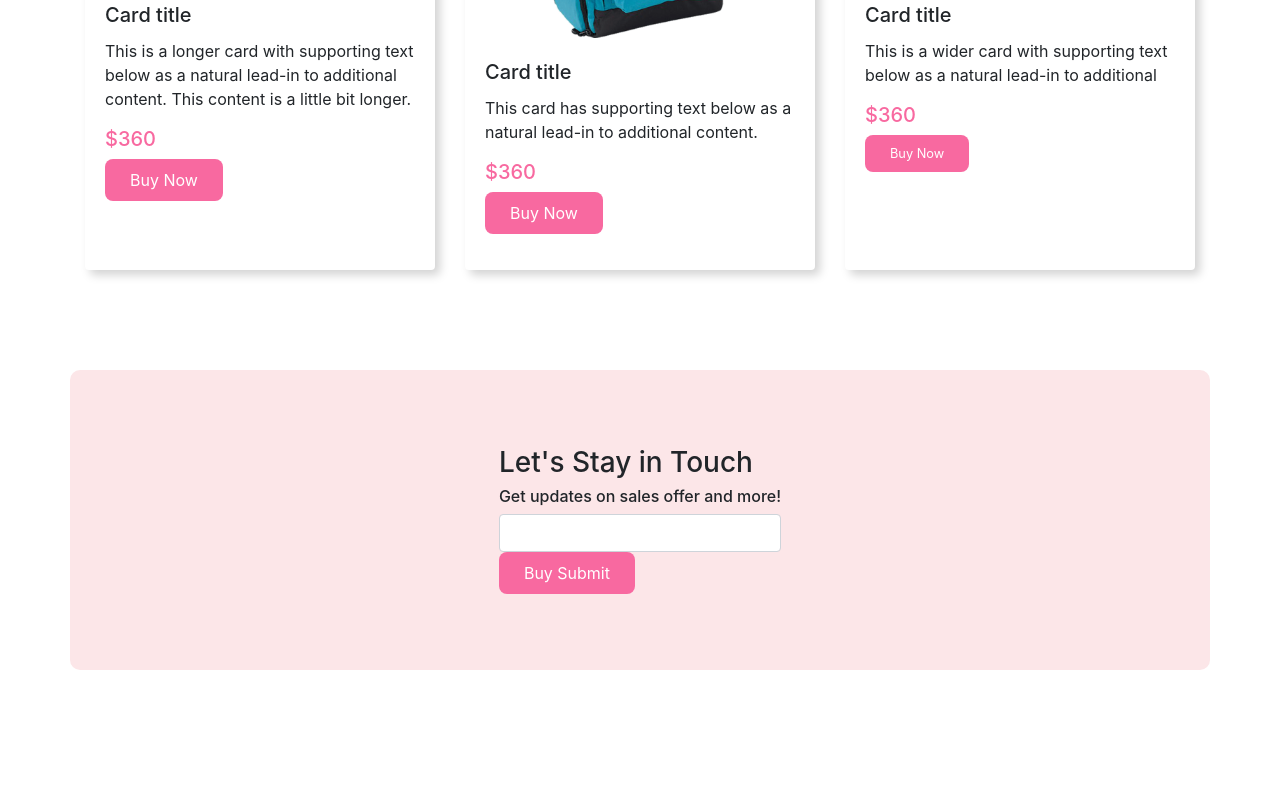
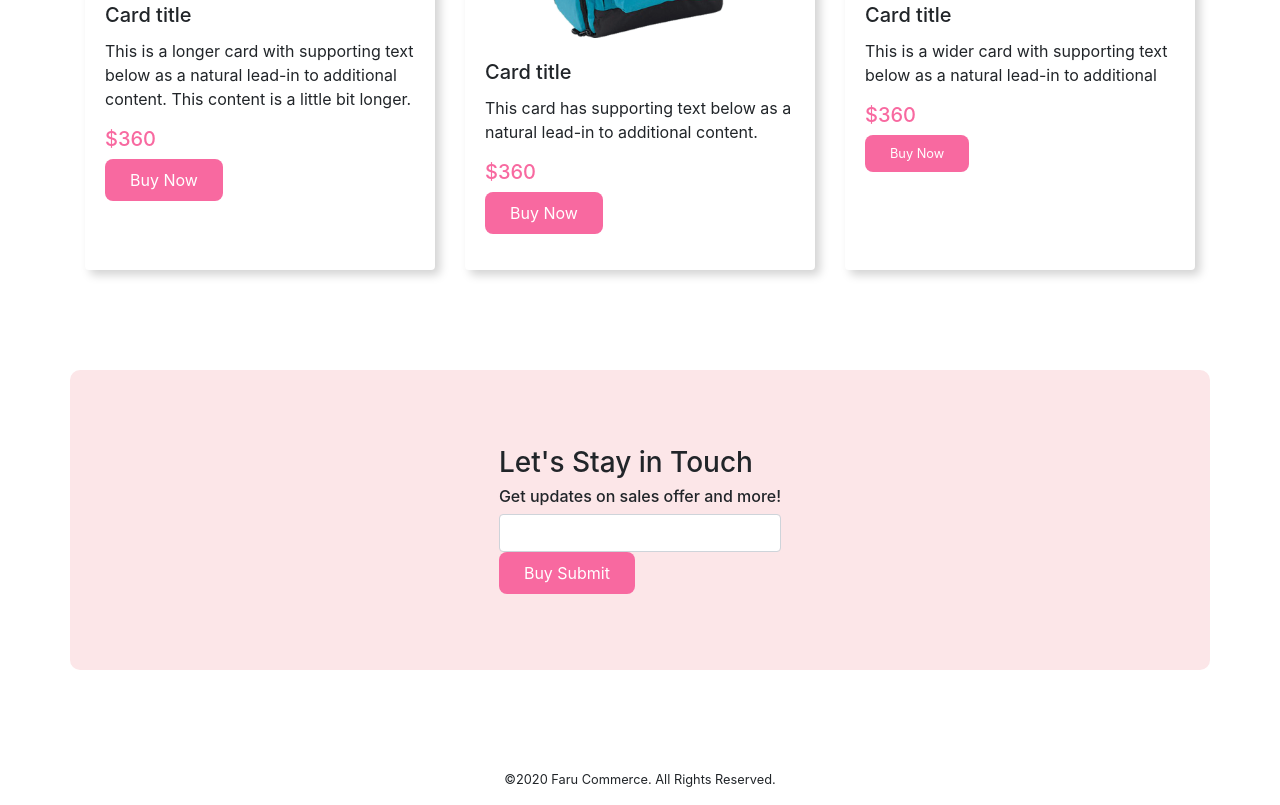
Before and after one commit to kawsarG/ecommerce-website, a plain HTML site: page index.html in a window 1280 px wide. Shown: the part 1858-2663 px from the top of the page. Before the commit the page ends 2628 px from the top, so only its background shows below. Drawn offline with nearby package versions, Linux system fonts and the light colour scheme.

Commit message:
Fully Completed Ecommerce

```diff
--- a/index.html
+++ b/index.html
@@ -199,6 +199,9 @@
       <button class="buy-now-button">Buy Submit</button>
     </div>
   </div>
+  <footer>
+    <small><p style="text-align: center;">&copy;2020 Faru Commerce. All Rights Reserved.</p></small>
+  </footer>
   <script src="https://code.jquery.com/jquery-3.4.1.slim.min.js"
     integrity="sha384-J6qa4849blE2+poT4WnyKhv5vZF5SrPo0iEjwBvKU7imGFAV0wwj1yYfoRSJoZ+n"
     crossorigin="anonymous"></script>
```
